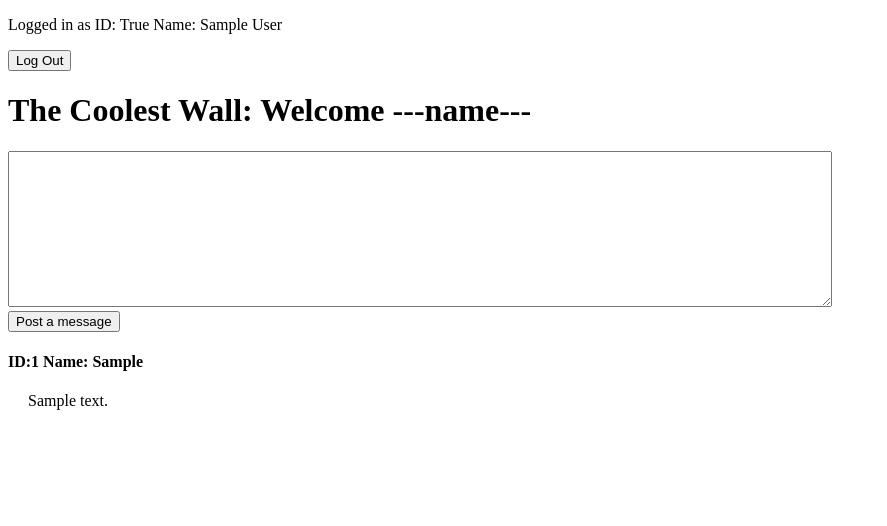
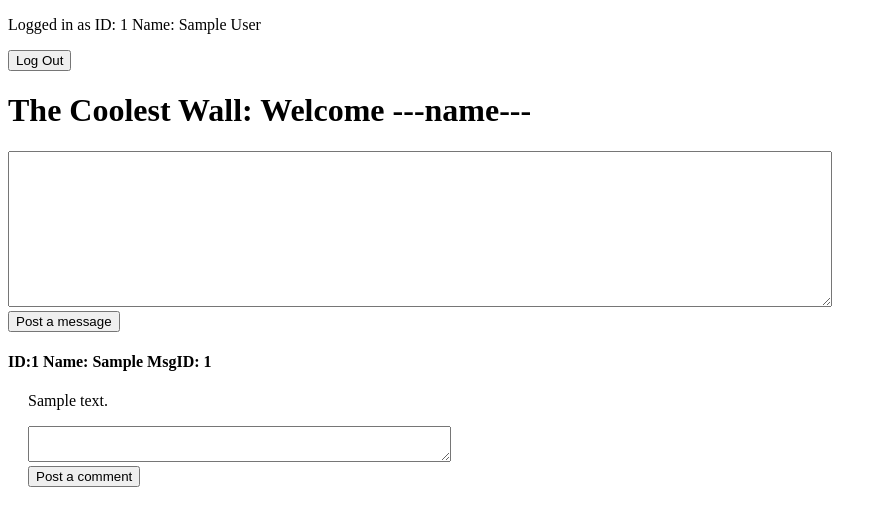
Before and after one commit to chenjimmym/Flask-theWALL, a Flask app: template templates/wall.html in a window 1280 px wide. Shown: the top 526 px of the page, without its empty margins (0-887 px from the left). Run offline with Flask 2, Linux system fonts and the light colour scheme; the visitor is signed in with stand-in values (Sample User, id 1); the template is opened without the code that fills it: most values are stand-ins (such as "Sample title", 1, 10 or a date in 2020).

Commit message:
new checkpoint, 85% done

```diff
--- a/server.py
+++ b/server.py
@@ -68,8 +68,8 @@ def userlogin():
         flash("Login Successful")
         session['loginStatus'] = currentUser[0]['id']
         session['loginName'] = currentUser[0]['first_name']
-        # print session['loginStatus']
-        # print session['loginName']
+        print session['loginStatus']
+        print session['loginName']
     else:
         flash("Password Entered Does Not Match Account")
     return redirect('/wall')
@@ -81,9 +81,9 @@ def userlogout():
 
 @app.route('/wall')
 def wall():
-    getPostsQuery = "SELECT first_name, message, users.id FROM users JOIN messages on user_id = users.id;"
+    getPostsQuery = "SELECT first_name, message, users.id, messages.id AS msgID FROM users JOIN messages on user_id = users.id;"
     allPosts = mysql.query_db(getPostsQuery)
-    print allPosts
+    # print allPosts
     return render_template('wall.html', allPosts = allPosts)
 
 @app.route('/wallpost', methods=['POST'])
@@ -94,4 +94,13 @@ def wallpost():
     mysql.query_db(inputMessageQuery,inputMessageData)
     return redirect('/wall')
 
+@app.route('/postcomment', methods=['POST'])
+def postcomment():
+    commentMessage = request.form['commentMessage']
+    messageID = request.form['msgID']
+    commentMessageData = {'postID':messageID, 'userID':session['loginStatus'], 'commentMessage':commentMessage}
+    commentInputQuery = "INSERT INTO `wallFlask`.`comments` (`message_id`, `user_id`, `comment`, `created_at`, `updated_at`) VALUES (:postID, '3', :commentMessage, NOW(), NOW());"
+    mysql.query_db(commentInputQuery,commentMessageData)
+    return redirect('/wall')
+
 app.run(debug=True)
--- a/templates/wall.html
+++ b/templates/wall.html
@@ -5,8 +5,8 @@
         <meta charset="UTF-8">
     </head>
     <body>
-    {% if session['loginStatus'] == True %}
-    <p>Logged in as ID: {{ session['loginStatus'] }} Name: {{ session['loginName'] }}</p>
+    {% if session['loginStatus'] != False %}
+        <p>Logged in as ID: {{ session['loginStatus'] }} Name: {{ session['loginName'] }}</p>
     {% endif %}
     <form action="/logout" method="post">
         <input type="submit" value="Log Out">
@@ -18,8 +18,13 @@
     </form>
 
     {% for post in allPosts: %}
-    <h4>ID:{{ post['id'] }} Name: {{ post['first_name'] }}</h4>
-    <p>&nbsp;&nbsp;&nbsp;&nbsp;&nbsp;{{ post['message'] }}</p>
+        <h4>ID:{{ post['id'] }} Name: {{ post['first_name'] }} MsgID: {{ post['msgID'] }}</h4>
+        <p>&nbsp;&nbsp;&nbsp;&nbsp;&nbsp;{{ post['message'] }}</p>
+        <form action="/postcomment" method="post">
+            &nbsp;&nbsp;&nbsp;&nbsp;&nbsp;<textarea name="commentMessage" rows="2" cols="50"></textarea><br>
+            <input type="hidden" name="msgID" value="{{ post['msgID'] }}">
+            &nbsp;&nbsp;&nbsp;&nbsp;&nbsp;<input type="submit" value="Post a comment">
+        </form>
     {% endfor %}
 
 
```
